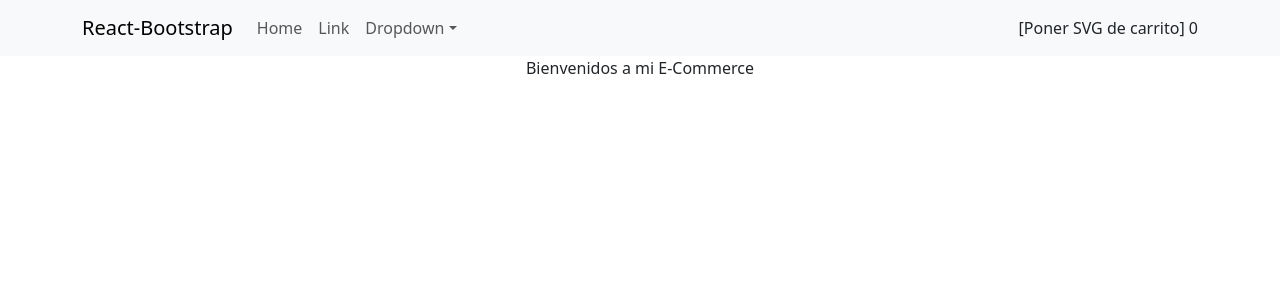
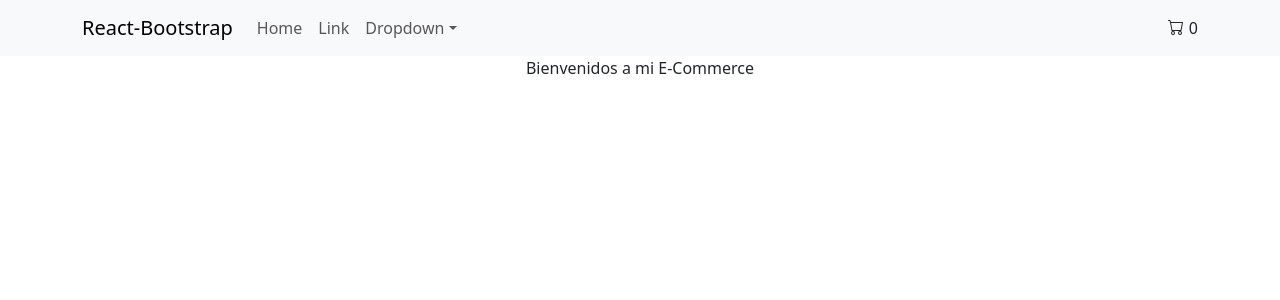
Before and after one commit to tomibesso/Proyecto-ReactJS, a React (Vite) app: page / in a window 1280 px wide. Shown: the top 300 px of the page. Built offline with nearby package versions, Linux system fonts and the light colour scheme.

Commit message:
agregar svg de carrito

```diff
--- a/src/App.css
+++ b/src/App.css
@@ -38,3 +38,9 @@
 .read-the-docs {
   color: #888;
 }
+
+svg {
+  margin-right: 5px;
+  position: relative;
+  bottom: 2.5px
+}
--- a/src/components/CartWidgetComponent/CartWidgetComponent.jsx
+++ b/src/components/CartWidgetComponent/CartWidgetComponent.jsx
@@ -1,7 +1,12 @@
 
 const CartWidgetComponent = () => {
   return (
-    <div>[Poner SVG de carrito] 0</div>
+    <div>
+      <svg xmlns="http://www.w3.org/2000/svg" width="16" height="16" fill="currentColor" class="bi bi-cart" viewBox="0 0 16 16">
+        <path d="M0 1.5A.5.5 0 0 1 .5 1H2a.5.5 0 0 1 .485.379L2.89 3H14.5a.5.5 0 0 1 .491.592l-1.5 8A.5.5 0 0 1 13 12H4a.5.5 0 0 1-.491-.408L2.01 3.607 1.61 2H.5a.5.5 0 0 1-.5-.5M3.102 4l1.313 7h8.17l1.313-7H3.102zM5 12a2 2 0 1 0 0 4 2 2 0 0 0 0-4m7 0a2 2 0 1 0 0 4 2 2 0 0 0 0-4m-7 1a1 1 0 1 1 0 2 1 1 0 0 1 0-2m7 0a1 1 0 1 1 0 2 1 1 0 0 1 0-2" />
+      </svg>
+      0
+    </div>
   )
 }
 
```
